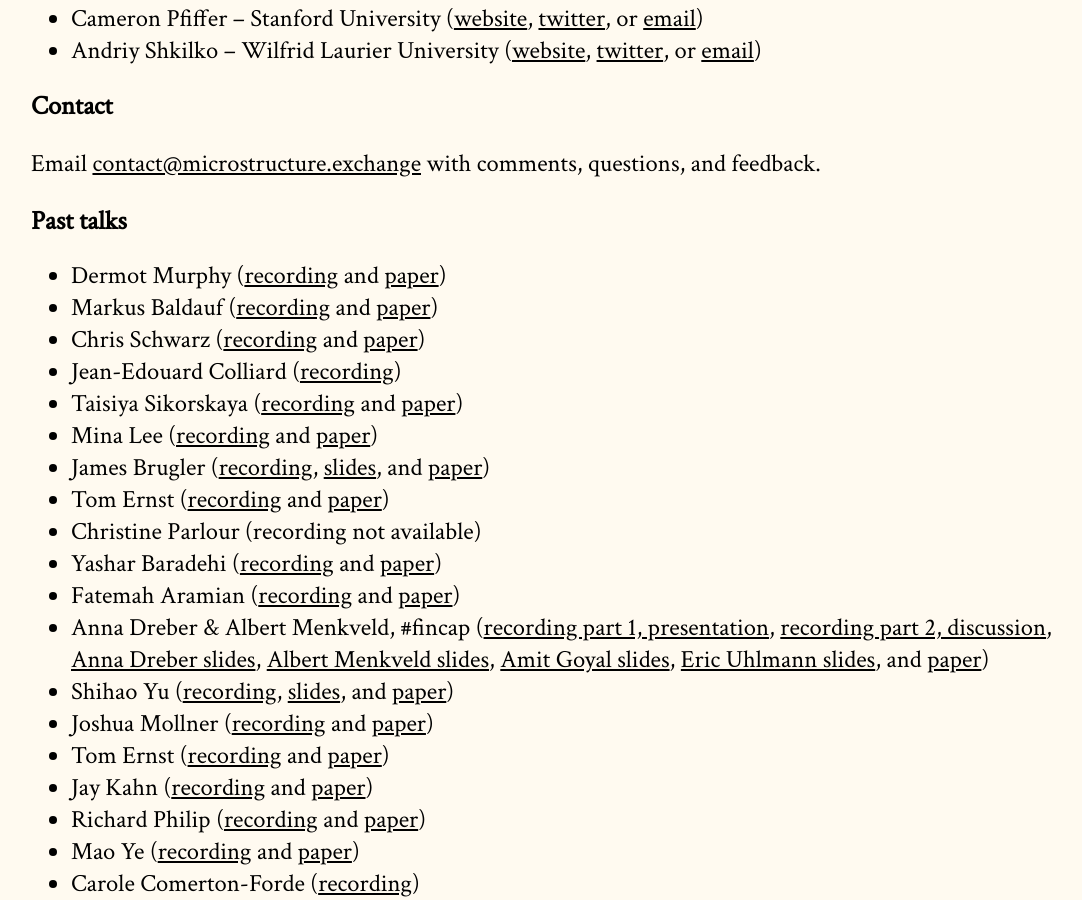
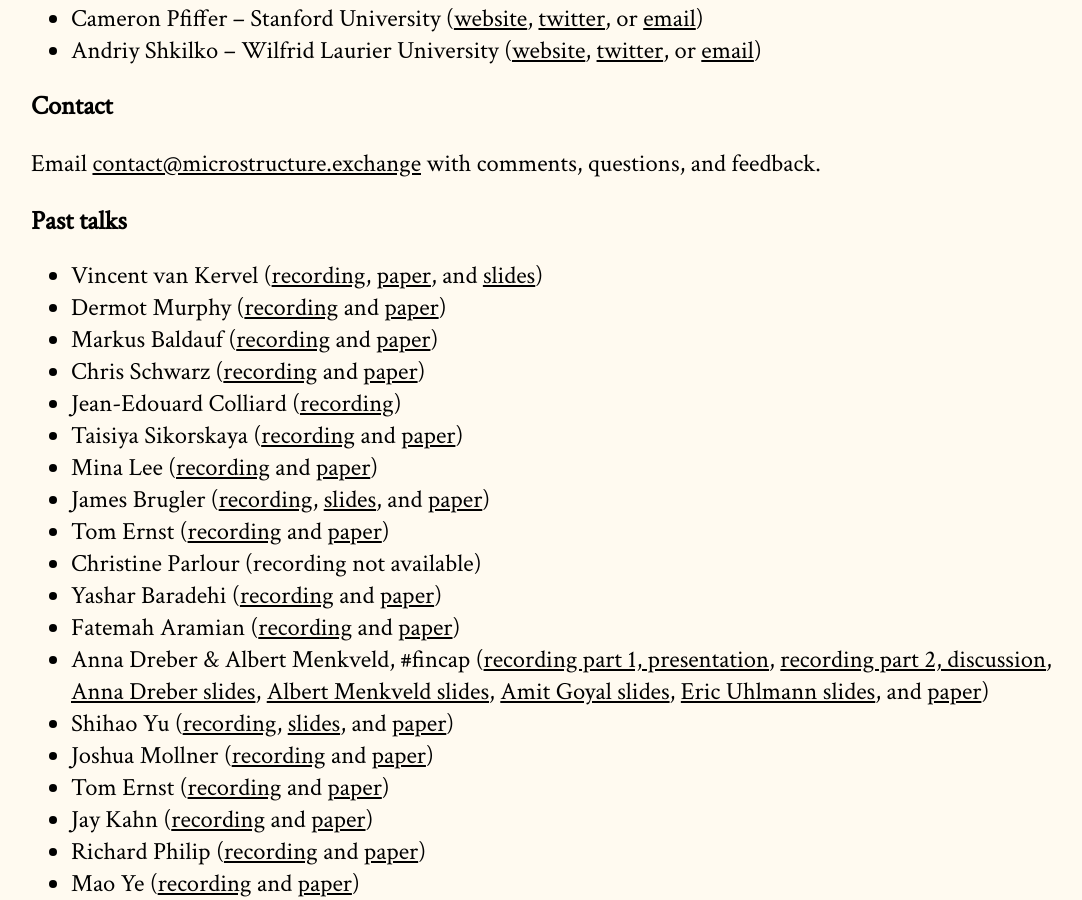
Before and after one commit to cpfiffer/microstructure.exchange, a Jekyll site: the page built from index.md, in a window 1280 px wide and 900 px high, scrolled down 2030 px. Shown: the whole window, without its empty margins (97-1179 px from the left). Built offline with Jekyll 4.4.1, drawn with Linux system fonts in a browser that asks for light colours; some web fonts are replaced.

Commit message:
Update index.md

```diff
--- a/index.md
+++ b/index.md
@@ -45,6 +45,7 @@ Email [contact@microstructure.exchange](mailto:contact@microstructure.exchange)
 
 ## Past talks
 
+- Vincent van Kervel ([recording](https://youtu.be/HmWcC6o_L4M), [paper](https://papers.ssrn.com/sol3/papers.cfm?abstract_id=3991930), and [slides](https://papers.ssrn.com/sol3/papers.cfm?abstract_id=3991930))
 - Dermot Murphy ([recording](https://www.youtube.com/watch?v=DUz--EEgsY4) and [paper](https://papers.ssrn.com/sol3/papers.cfm?abstract_id=4070056))
 - Markus Baldauf ([recording](https://youtu.be/KK_tgluKDfQ) and [paper](https://papers.ssrn.com/sol3/papers.cfm?abstract_id=3778956))
 - Chris Schwarz ([recording](https://youtu.be/RHxjhZuq3y4) and [paper](/papers/Schwartz_et_al_,_2022_WP,_The_'Actual_Retail_Price'_of_Equity_Trades.pdf))
```
